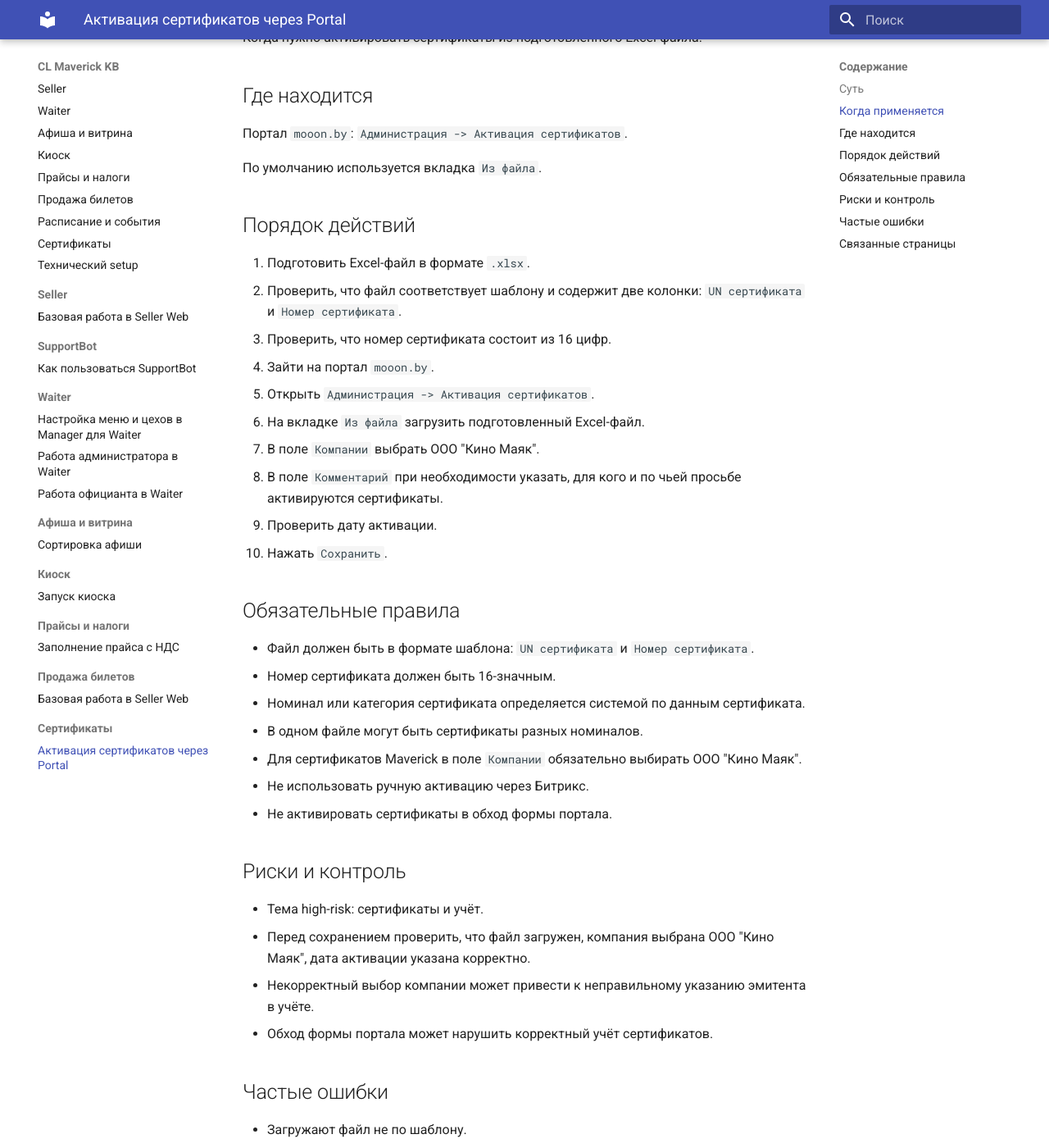
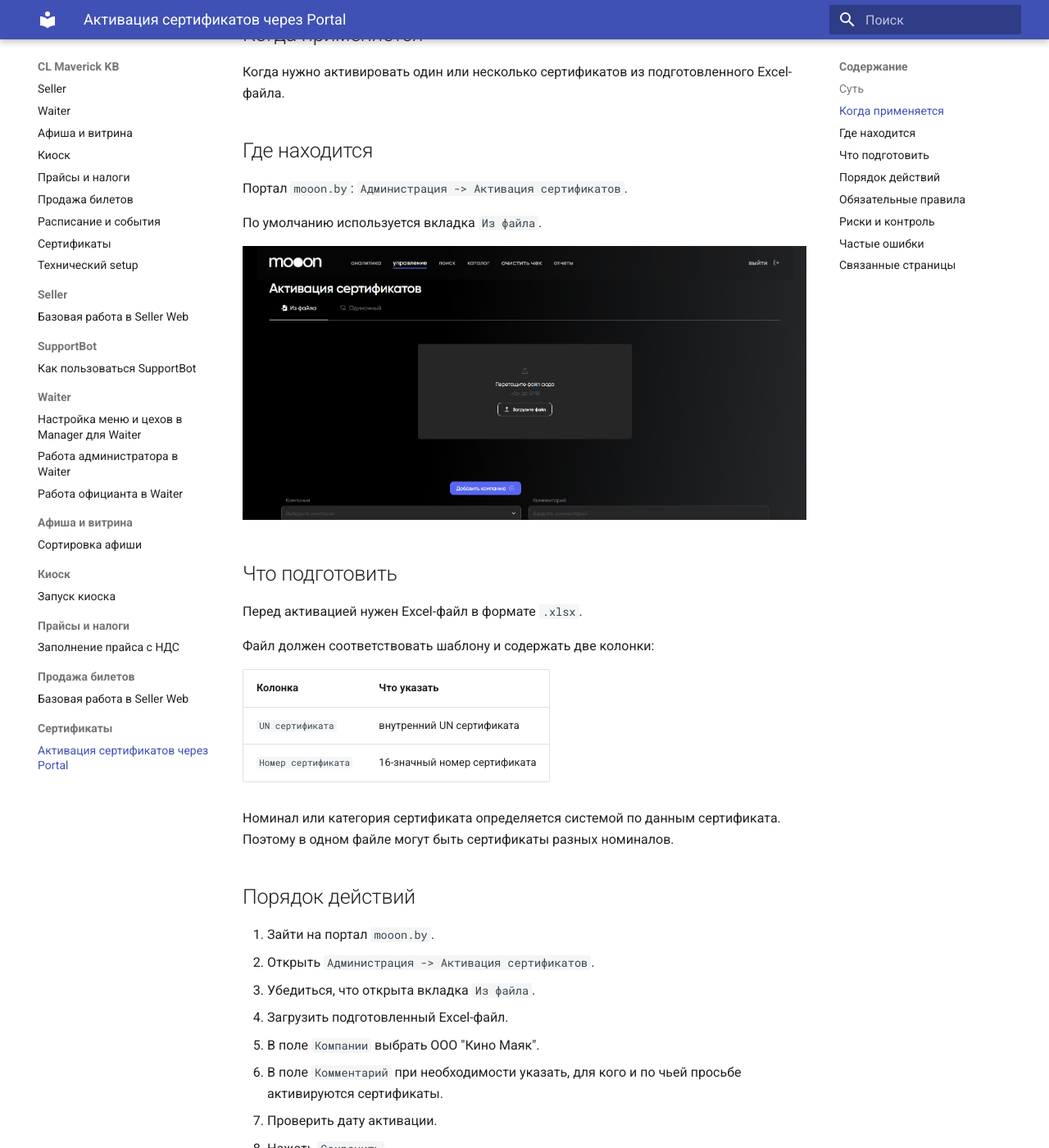
Before and after one commit to ogelslamovuk/cl_maverick_kb, an MkDocs documentation site: the page built from docs/Сертификаты/Активация сертификатов через Portal.md, in a window 1280 px wide and 1400 px high, scrolled down 365 px. Shown: the whole window at 82% size. Built offline with MkDocs 1.6.1 and Material for MkDocs 9.7.7, drawn with Linux system fonts in a browser that asks for light colours; some of the changed text lies outside the part shown.

Commit message:
fix: update portal certificate activation page

```diff
--- a/docs/Сертификаты/Активация сертификатов через Portal.md
+++ b/docs/Сертификаты/Активация сертификатов через Portal.md
@@ -1,13 +1,14 @@
-
 # Активация сертификатов через Portal
 
 ## Суть
 
-Сертификаты активируются через форму на портале `mooon.by`. Для сертификатов Maverick в поле `Компании` обязательно выбирается ООО "Кино Маяк", чтобы эмитент корректно попал в учёт.
+Сертификаты активируются через форму на портале `mooon.by`. Для сертификатов Maverick в поле `Компании` обязательно выбирается ООО "Кино Маяк" — так эмитент корректно попадает в учёт.
+
+Активацию не нужно делать вручную через Битрикс или в обход формы портала.
 
 ## Когда применяется
 
-Когда нужно активировать сертификаты из подготовленного Excel-файла.
+Когда нужно активировать один или несколько сертификатов из подготовленного Excel-файла.
 
 ## Где находится
 
@@ -15,44 +16,67 @@
 
 По умолчанию используется вкладка `Из файла`.
 
+![Экран загрузки файла для активации сертификатов](../assets/media/certificates/portal_certificate_activation_upload.png)
+
+## Что подготовить
+
+Перед активацией нужен Excel-файл в формате `.xlsx`.
+
+Файл должен соответствовать шаблону и содержать две колонки:
+
+| Колонка | Что указать |
+|---|---|
+| `UN сертификата` | внутренний UN сертификата |
+| `Номер сертификата` | 16-значный номер сертификата |
+
+Номинал или категория сертификата определяется системой по данным сертификата. Поэтому в одном файле могут быть сертификаты разных номиналов.
+
 ## Порядок действий
 
-1. Подготовить Excel-файл в формате `.xlsx`.
-2. Проверить, что файл соответствует шаблону и содержит две колонки: `UN сертификата` и `Номер сертификата`.
-3. Проверить, что номер сертификата состоит из 16 цифр.
-4. Зайти на портал `mooon.by`.
-5. Открыть `Администрация -> Активация сертификатов`.
-6. На вкладке `Из файла` загрузить подготовленный Excel-файл.
-7. В поле `Компании` выбрать ООО "Кино Маяк".
-8. В поле `Комментарий` при необходимости указать, для кого и по чьей просьбе активируются сертификаты.
-9. Проверить дату активации.
-10. Нажать `Сохранить`.
+1. Зайти на портал `mooon.by`.
+2. Открыть `Администрация -> Активация сертификатов`.
+3. Убедиться, что открыта вкладка `Из файла`.
+4. Загрузить подготовленный Excel-файл.
+5. В поле `Компании` выбрать ООО "Кино Маяк".
+6. В поле `Комментарий` при необходимости указать, для кого и по чьей просьбе активируются сертификаты.
+7. Проверить дату активации.
+8. Нажать `Сохранить`.
+
+Нижняя часть формы после загрузки файла:
+
+![Нижняя часть формы активации сертификатов](../assets/media/certificates/portal_certificate_activation_form_fields.png)
+
+Пример корректно заполненной формы перед сохранением:
+
+![Пример заполненной формы активации сертификатов](../assets/media/certificates/portal_certificate_activation_filled_example.png)
 
 ## Обязательные правила
 
-- Файл должен быть в формате шаблона: `UN сертификата` и `Номер сертификата`.
-- Номер сертификата должен быть 16-значным.
-- Номинал или категория сертификата определяется системой по данным сертификата.
-- В одном файле могут быть сертификаты разных номиналов.
-- Для сертификатов Maverick в поле `Компании` обязательно выбирать ООО "Кино Маяк".
+- Файл должен быть в формате `.xlsx`.
+- Файл должен соответствовать шаблону: `UN сертификата` и `Номер сертификата`.
+- Номер сертификата должен состоять из 16 цифр.
+- Для сертификатов Maverick в поле `Компании` нужно выбрать ООО "Кино Маяк".
+- Перед сохранением нужно проверить загруженный файл, компанию и дату активации.
 - Не использовать ручную активацию через Битрикс.
 - Не активировать сертификаты в обход формы портала.
 
 ## Риски и контроль
 
-- Тема high-risk: сертификаты и учёт.
-- Перед сохранением проверить, что файл загружен, компания выбрана ООО "Кино Маяк", дата активации указана корректно.
-- Некорректный выбор компании может привести к неправильному указанию эмитента в учёте.
-- Обход формы портала может нарушить корректный учёт сертификатов.
+- Сертификаты и учёт — high-risk зона.
+- Если выбрать неправильную компанию, эмитент может некорректно попасть в учёт.
+- Если загрузить файл не по шаблону, сертификаты могут не активироваться корректно.
+- Если ошибиться в номере сертификата, активация может пройти не для того сертификата или завершиться ошибкой.
+- Обход формы портала нарушает корректный учёт сертификатов.
 
 ## Частые ошибки
 
-- Загружают файл не по шаблону.
+- Загружают файл не в формате `.xlsx`.
+- Используют файл не по шаблону.
+- Указывают номер сертификата не из 16 цифр.
 - Не выбирают ООО "Кино Маяк" в поле `Компании`.
 - Не проверяют дату активации перед сохранением.
 - Пытаются активировать сертификаты через Битрикс или другим обходным способом.
 
 ## Связанные страницы
 
-- [Сертификаты](/Сертификаты)
-- QUESTIONS
+- [Сертификаты](../Сертификаты.md)
```
Also changed, not shown: docs/assets/media/certificates/portal_certificate_activation_filled_example.png (added), docs/assets/media/certificates/portal_certificate_activation_form_fields.png (added), docs/assets/media/certificates/portal_certificate_activation_upload.png (added).
